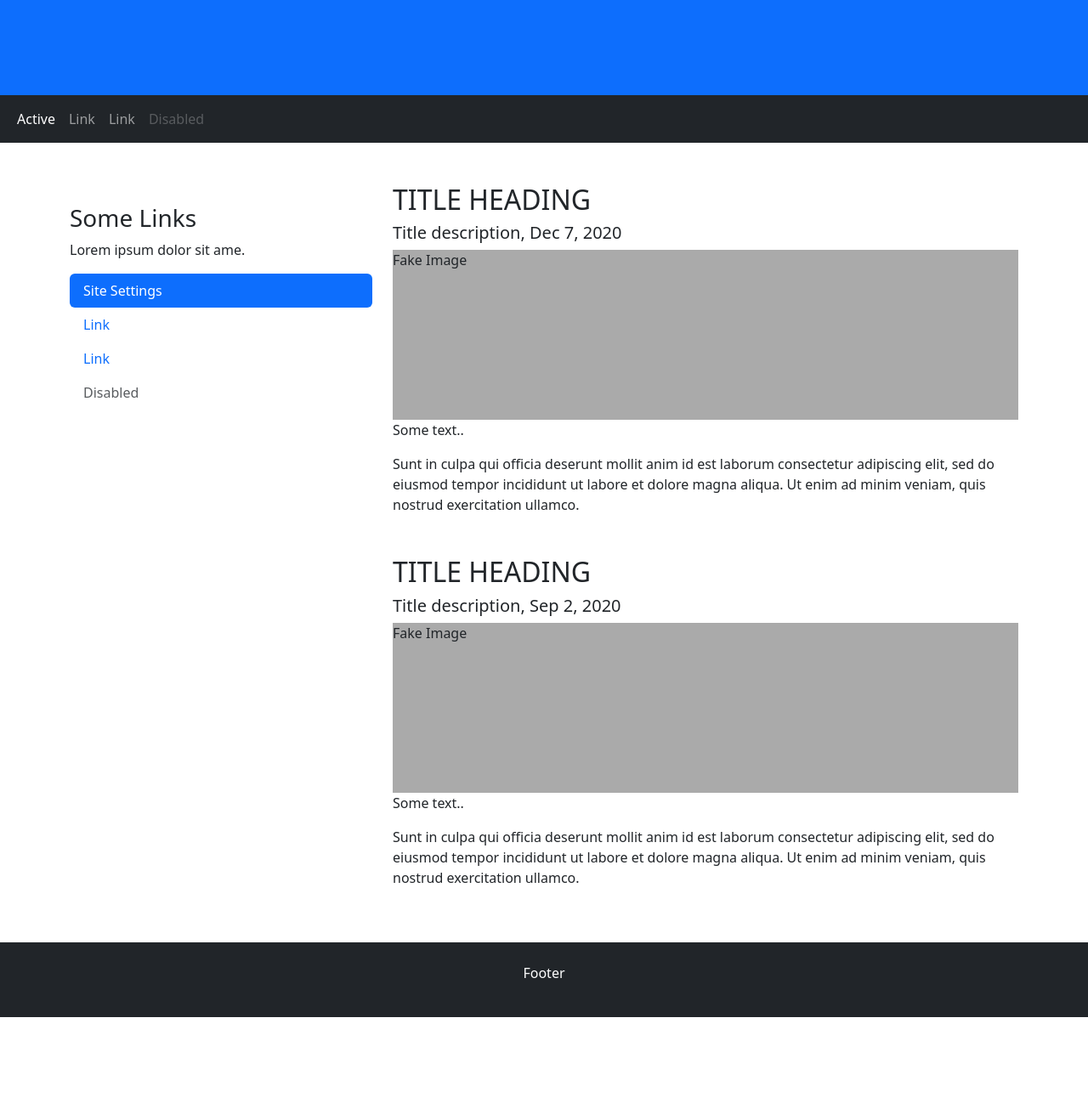
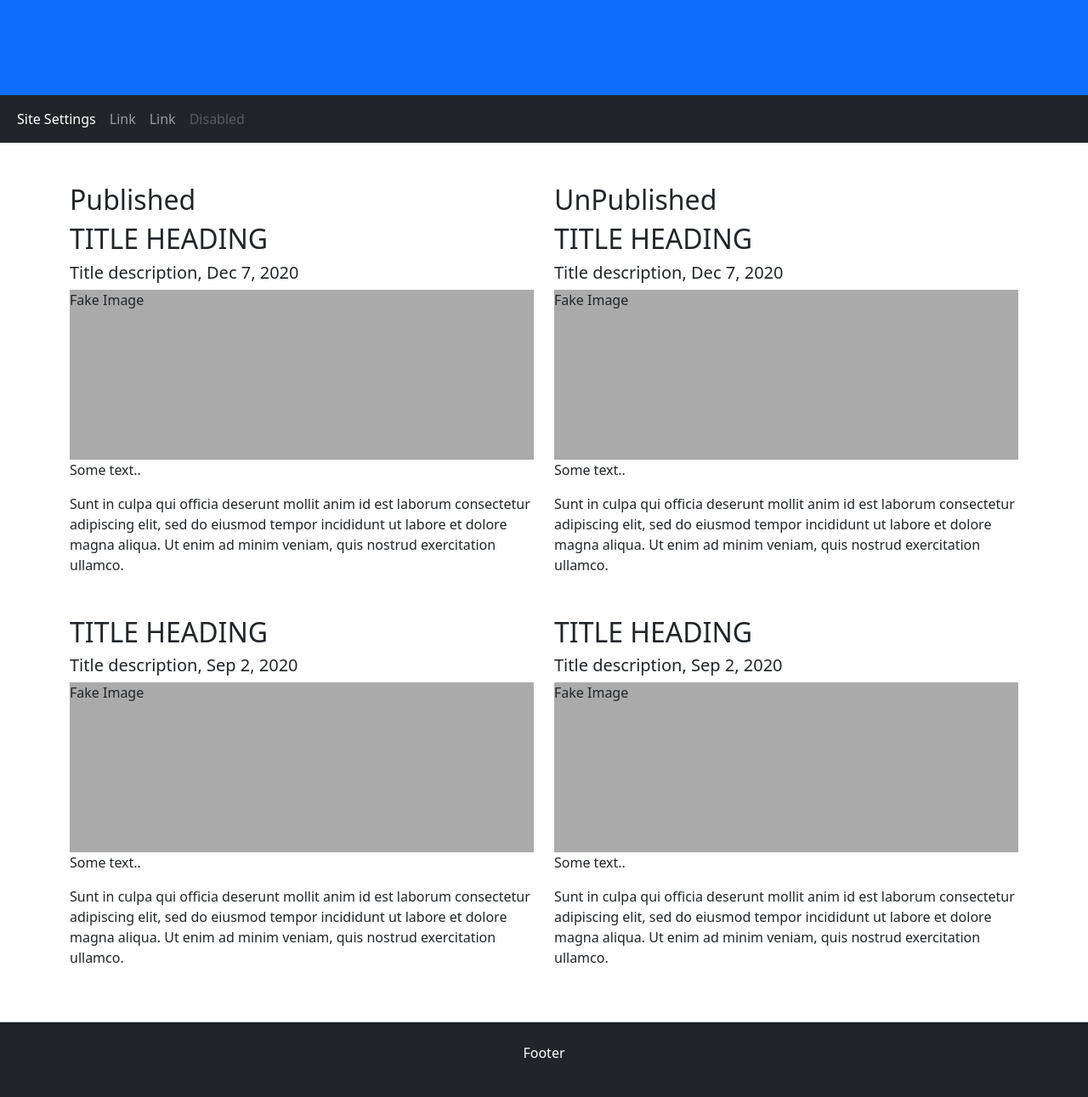
Before and after one commit to cskoster/db_web_midterm, a Node server app: template views/organizerHome.ejs in a window 1280 px wide. Shown: the whole page at 85% size. Before the commit the page ends 1197 px from the top, so only its background shows below. Run offline with Node 20, Linux system fonts and the light colour scheme; the template is opened without the code that fills it, so the values that code supplies are empty; some libraries are stand-ins or nearby versions.

Commit message:
filling out the template

```diff
--- a/views/organizerHome.ejs
+++ b/views/organizerHome.ejs
@@ -40,7 +40,7 @@
       <div class="container-fluid">
         <ul class="navbar-nav">
           <li class="nav-item">
-            <a class="nav-link active" href="#">Active</a>
+            <a class="nav-link active" href="#">Site Settings</a>
           </li>
           <li class="nav-item">
             <a class="nav-link" href="#">Link</a>
@@ -57,32 +57,31 @@
 
     <div class="container mt-5">
       <div class="row">
-        <div class="col-sm-4">
-          <!-- <h2>About Me</h2>
-          <h5>Photo of me:</h5>
+        <div class="col-sm-6">
+          <h2>Published</h2>
+          <h2>TITLE HEADING</h2>
+          <h5>Title description, Dec 7, 2020</h5>
           <div class="fakeimg">Fake Image</div>
-          <p>Some text about me in culpa qui officia deserunt mollit anim..</p>
-           -->
-          <h3 class="mt-4">Some Links</h3>
-          <p>Lorem ipsum dolor sit ame.</p>
-          <ul class="nav nav-pills flex-column">
-            <li class="nav-item">
-              <a class="nav-link active" href="/organizer/siteSettings">Site Settings</a>
-            </li>
-            <li class="nav-item">
-              <a class="nav-link" href="#">Link</a>
-            </li>
-            <li class="nav-item">
-              <a class="nav-link" href="#">Link</a>
-            </li>
-            <li class="nav-item">
-              <a class="nav-link disabled" href="#">Disabled</a>
-            </li>
-          </ul>
-          <hr class="d-sm-none" />
+          <p>Some text..</p>
+          <p>
+            Sunt in culpa qui officia deserunt mollit anim id est laborum consectetur adipiscing elit, sed do eiusmod
+            tempor incididunt ut labore et dolore magna aliqua. Ut enim ad minim veniam, quis nostrud exercitation
+            ullamco.
+          </p>
+
+          <h2 class="mt-5">TITLE HEADING</h2>
+          <h5>Title description, Sep 2, 2020</h5>
+          <div class="fakeimg">Fake Image</div>
+          <p>Some text..</p>
+          <p>
+            Sunt in culpa qui officia deserunt mollit anim id est laborum consectetur adipiscing elit, sed do eiusmod
+            tempor incididunt ut labore et dolore magna aliqua. Ut enim ad minim veniam, quis nostrud exercitation
+            ullamco.
+          </p>
         </div>
 
-        <div class="col-sm-8">
+        <div class="col-sm-6">
+          <h2>UnPublished</h2>
           <h2>TITLE HEADING</h2>
           <h5>Title description, Dec 7, 2020</h5>
           <div class="fakeimg">Fake Image</div>
```
